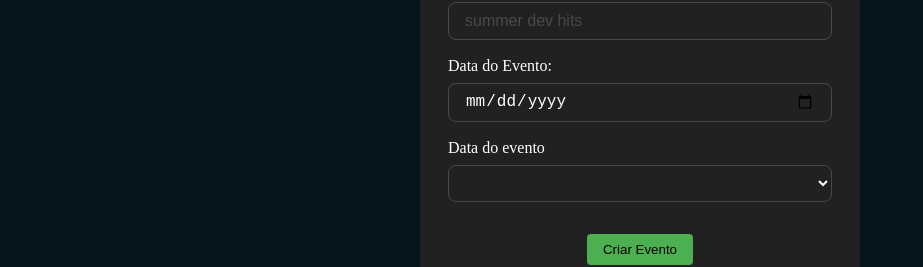
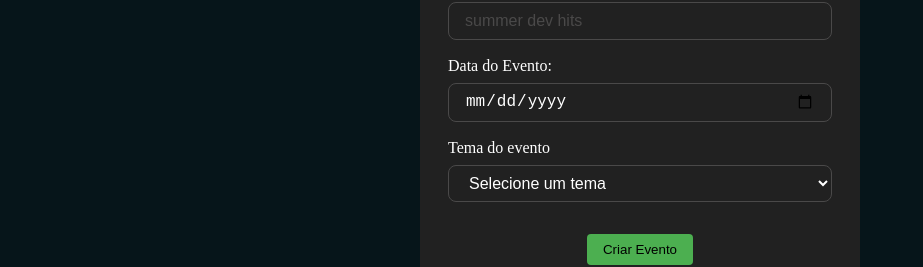
Before and after one commit to Pedrozila/Tecboard, a React (Vite) app: page / in a window 1280 px wide. Shown: the part 862-1129 px from the top of the page, without its empty margins (0-923 px from the left). Built offline with nearby package versions, Linux system fonts and the light colour scheme.

Commit message:
feat: pass temas prop to FormularioDeEventos and update ListaSuspensa to use itens

```diff
--- a/src/App.jsx
+++ b/src/App.jsx
@@ -49,7 +49,7 @@ function App() {
         <img src="/logo.png" alt="" />
       </header>
       <Banner />
-      <FormularioDeEventos />
+      <FormularioDeEventos temas={temas} />
       {temas.map(function (item) {
         return (
           <section key={item.id}>
--- a/src/componentes/FormularioEvento/index.jsx
+++ b/src/componentes/FormularioEvento/index.jsx
@@ -7,7 +7,7 @@ import { CampoEntrada } from "../CampoDeEntrada";
 import { BotaoFormulario } from "../Botao";
 import { ListaSuspensa } from "../ListaSuspensa";
 
-export function FormularioDeEventos() {
+export function FormularioDeEventos({ temas }) {
   return (
     <form className="formulario-evento">
       <FormularioTitulo>Titulo do Form</FormularioTitulo>
@@ -32,10 +32,10 @@ export function FormularioDeEventos() {
           />
         </FormularioCampo>
          <FormularioCampo>
-            <Label htmlFor="dataEvento">
-              Data do evento
+            <Label htmlFor="tema">
+              Tema do evento
             </Label>
-            <ListaSuspensa />
+            <ListaSuspensa id="tema" name="tema" itens={temas}/>
           </FormularioCampo>
       </div>
       <div className="acoes">
--- a/src/componentes/ListaSuspensa/index.jsx
+++ b/src/componentes/ListaSuspensa/index.jsx
@@ -1,10 +1,19 @@
 import './lista-suspensa.estilos.css'
 
-export function ListaSuspensa () {
+export function ListaSuspensa ({ itens }) {
 
     return (
-        <select className='lista-suspensa-form'>
-            <option value=""></option>
+        <select className='lista-suspensa-form' defaultValue="">
+            <option value="" disabled>
+                Selecione um tema
+            </option>
+            {itens.map( function (item) {
+                return (
+                    <option key={item.id} value={item.id}>
+                        {item.nome}
+                    </option>
+                )
+            })}
         </select>
     )
 }
```
